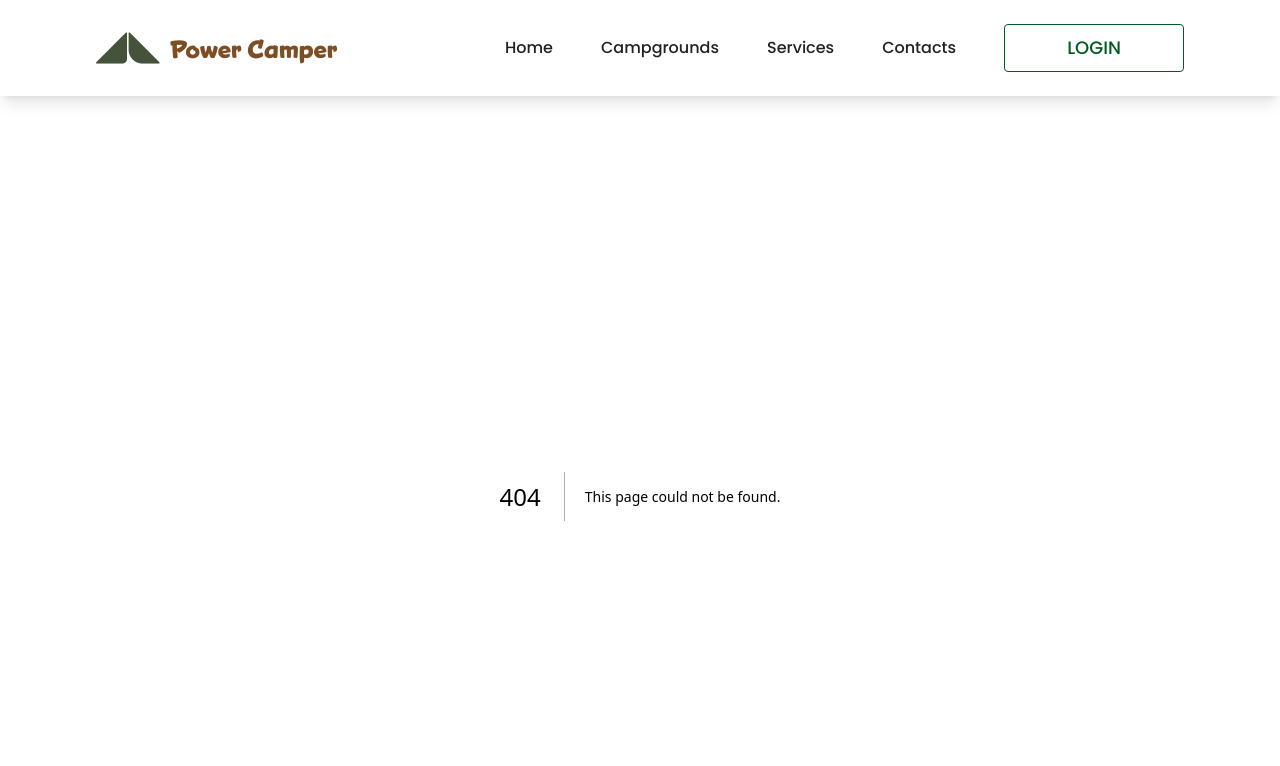
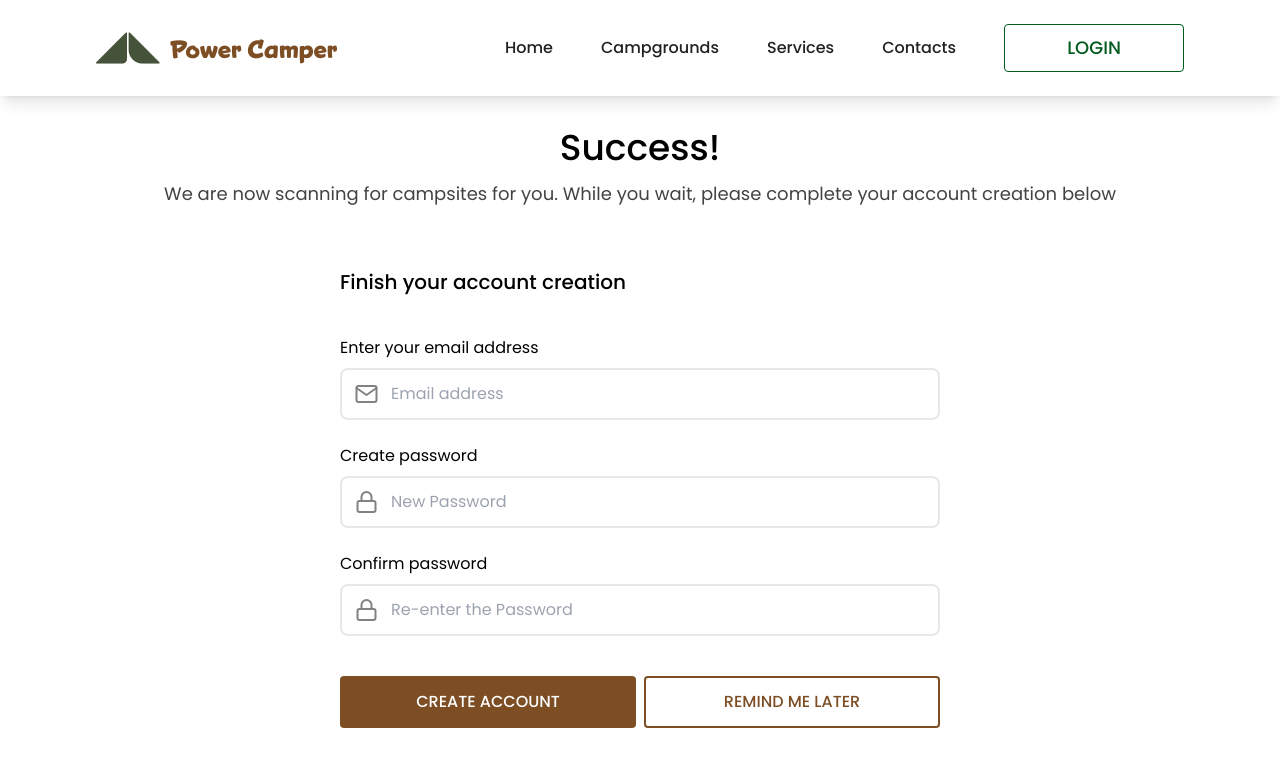
Before and after one commit to VenuChoudhary001/Camper, a Next.js app: page /success in a window 1280 px wide. Before the commit this address had no page. Shown: the top 766 px of the page. Built offline with nearby package versions, Linux system fonts and the light colour scheme.

Commit message:
[ADDED]success page

```diff
--- /dev/null
+++ b/pages/success.js
@@ -0,0 +1,48 @@
+import React from "react";
+
+const Success = () => {
+  return (
+    <>
+      <section className="container py-8 mx-auto flex items-center justify-center flex-col gap-3">
+        <main className="text-4xl font-medium">Success!</main>
+        <main className="text-lg text-dark font-regular">
+          We are now scanning for campsites for you. While you wait, please
+          complete your account creation below
+        </main>
+        <main className="flex flex-col mt-12 gap-10 w-full max-w-[600px]">
+        <main className="text-xl font-medium w-full">Finish your account creation</main>
+        <main className="flex flex-col gap-6">
+
+            <div className="flex flex-col gap-2 w-full">
+                <div className="text-base">Enter your email address</div>
+                <div className="w-full flex gap-3 p-3 rounded-lg border-2 border-gray-200">
+                <img src="/icons/mail.svg" />
+                <input type="text" placeholder="Email address"  className="w-full outline-none text-base"/>
+                </div>
+            </div>
+            <div className="flex flex-col gap-2 w-full">
+                <div className="text-base">Create password</div>
+                <div className="w-full flex gap-3 p-3 rounded-lg border-2 border-gray-200">
+                <img src="/icons/lock.svg" />
+                <input type="password" placeholder="New Password"  className="w-full outline-none text-base"/>
+                </div>
+            </div>
+            <div className="flex flex-col gap-2 w-full">
+                <div className="text-base">Confirm password</div>
+                <div className="w-full flex gap-3 p-3 rounded-lg border-2 border-gray-200">
+                <img src="/icons/lock.svg" />
+                <input type="password" placeholder="Re-enter the Password"  className="w-full outline-none text-base"/>
+                </div>
+            </div>
+        </main>
+        <main className="grid grid-cols-2 gap-2">
+            <button className="bg-brown font-medium text-white p-3 rounded">CREATE ACCOUNT</button>
+            <button className="border-2 border-brown  font-medium text-brown p-3 rounded">REMIND ME LATER</button>
+        </main>
+        </main>
+      </section>
+    </>
+  );
+};
+
+export default Success;
```
